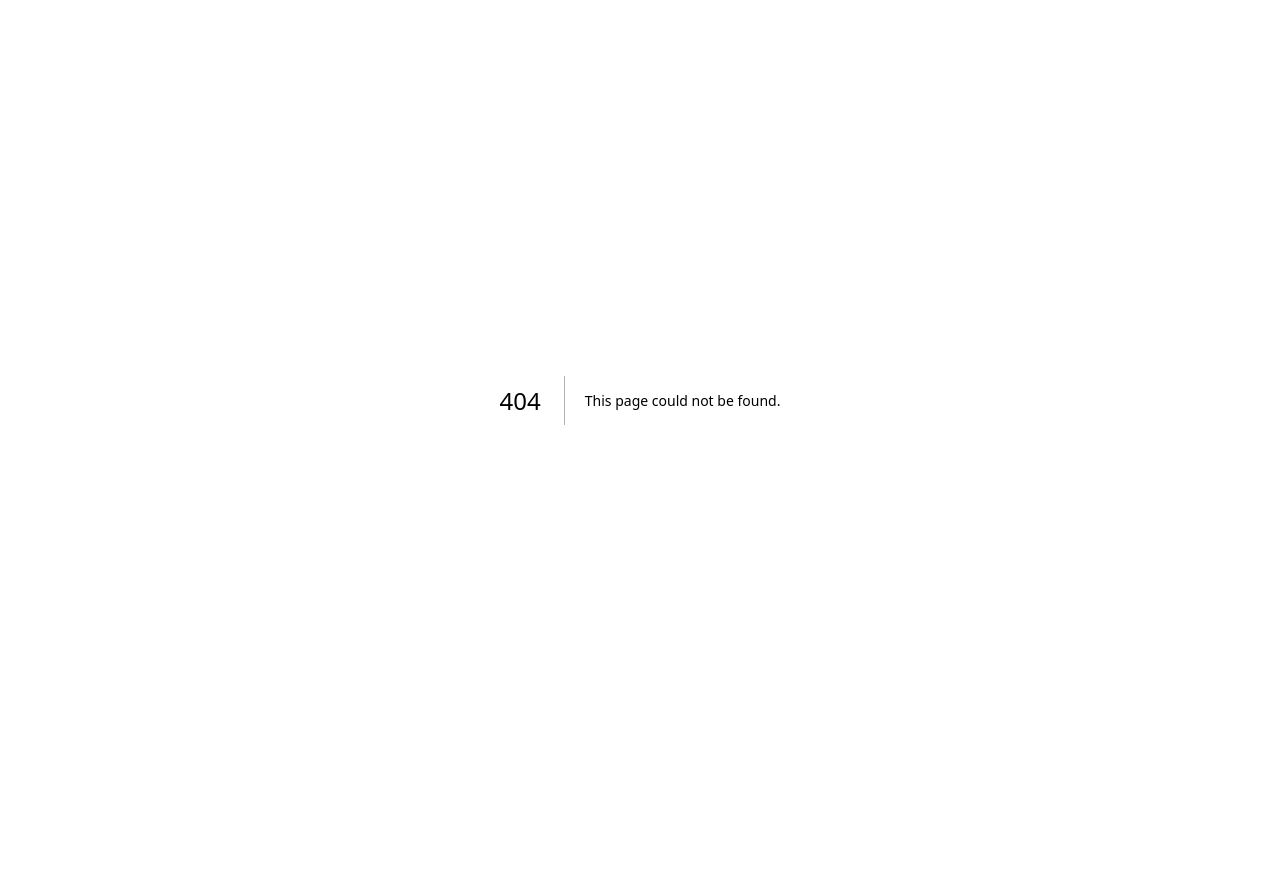
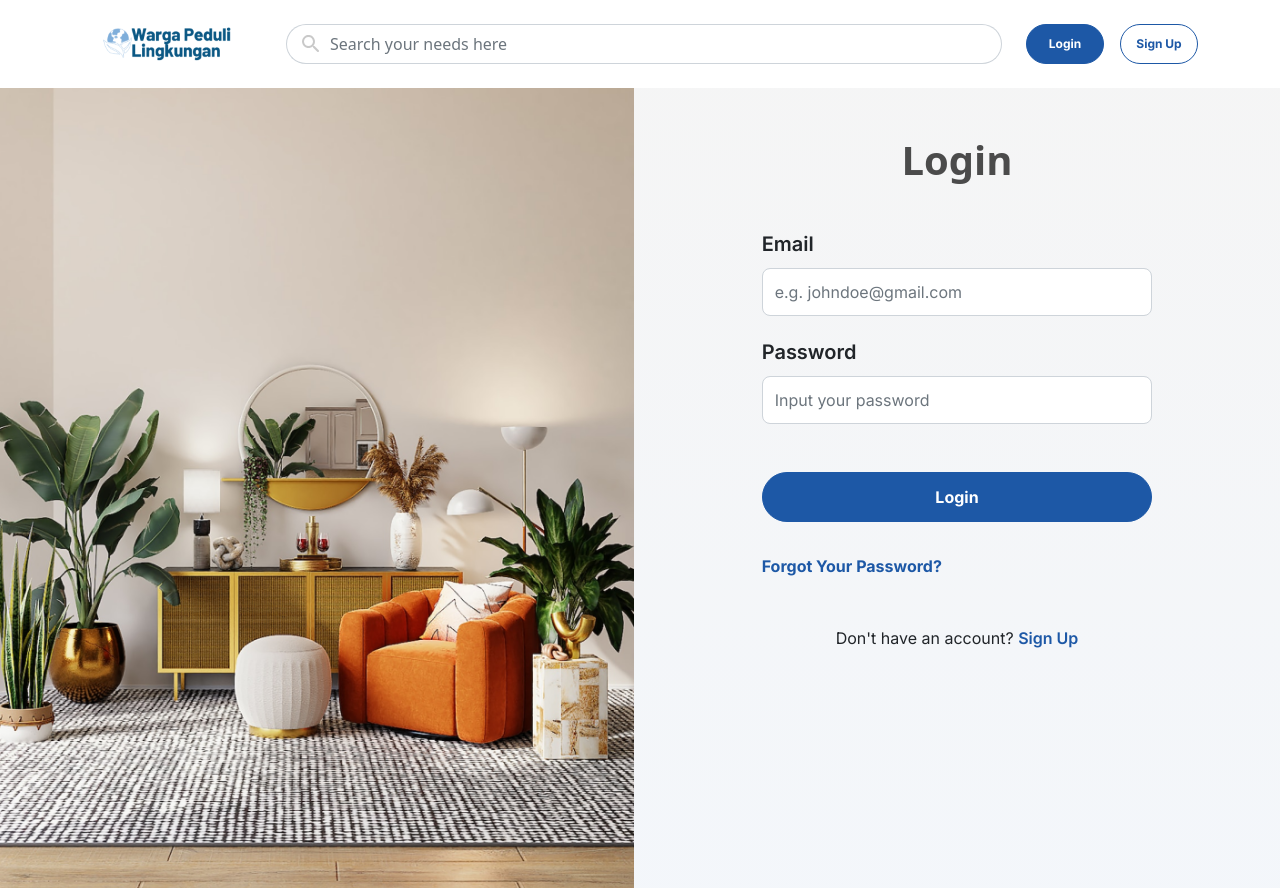
Before and after one commit to rickydamarsaputra/safeclick-wpl-project, a Next.js app: page /login in a window 1280 px wide. Before the commit this address had no page. Before the commit the page ends 800 px from the top, so only its background shows below. Built offline with nearby package versions, Linux system fonts and the light colour scheme.

Commit message:
feat: complete login page

```diff
--- /dev/null
+++ b/components/Forms/Input.js
@@ -0,0 +1,12 @@
+import React from "react";
+
+import styles from "./Input.module.css";
+
+/**
+ * @param {React.DetailedHTMLProps<React.InputHTMLAttributes<HTMLInputElement>, HTMLInputElement>} props
+ */
+function Input(props) {
+  return <input class={`form-control ${styles.input}`} {...props} />;
+}
+
+export default Input;
--- /dev/null
+++ b/components/Forms/Input.module.css
@@ -0,0 +1,5 @@
+.input {
+  border-radius: 8px;
+  max-width: 480px;
+  height: 48px;
+}
--- /dev/null
+++ b/components/Forms/Label.js
@@ -0,0 +1,18 @@
+import React from "react";
+
+import styles from "./Label.module.css";
+
+/**
+ * @param {React.DetailedHTMLProps<React.LabelHTMLAttributes<HTMLLabelElement>, HTMLLabelElement>} props
+ */
+function Label(props) {
+  const { children, ...rest } = props;
+
+  return (
+    <label className={`form-label ${styles.label}`} {...rest}>
+      {children}
+    </label>
+  );
+}
+
+export default Label;
--- /dev/null
+++ b/components/Forms/Label.module.css
@@ -0,0 +1,10 @@
+@import url("https://fonts.googleapis.com/css2?family=Inter:wght@100;200;300;400;500;600;700;800;900&display=swap");
+
+.label {
+  font-family: "Inter", sans-serif;
+  font-style: normal;
+  font-weight: 600;
+  font-size: 20px;
+  line-height: 24px;
+  margin-bottom: 12px;
+}
--- /dev/null
+++ b/components/LoginNavbar/LoginNavbar.module.css
@@ -0,0 +1,58 @@
+@import url("https://fonts.googleapis.com/css2?family=Inter:wght@100;200;300;400;500;600;700;800;900&display=swap");
+
+.nav_container {
+  height: 88px;
+}
+
+.search_container {
+  height: 40px;
+  max-width: 780px;
+}
+
+.search_logo {
+  border-radius: 200px;
+  background-color: transparent;
+  border-right: none;
+  padding-right: 0;
+}
+
+.search_input {
+  border-radius: 200px;
+  background-color: transparent;
+  border-left: none;
+  padding-left: 8px;
+}
+
+.button_container {
+  gap: 16px;
+}
+
+.button {
+  width: 78px;
+  height: 40px;
+  font-size: 12px;
+  font-weight: 700;
+  font-family: "Inter", sans-serif;
+  line-height: 14.52px;
+}
+
+.form_button_container {
+  display: flex;
+  justify-content: space-between;
+  width: 100%;
+  gap: 24px;
+}
+
+.logo {
+  margin-right: 24px;
+}
+
+/* @media screen and (max-width: 768px) {
+  .form_button_container {
+    flex-direction: column;
+  }
+
+  .button_container {
+    align-items: flex-end;
+  }
+} */
--- /dev/null
+++ b/components/LoginNavbar/index.js
@@ -0,0 +1,79 @@
+import React from "react";
+import Image from "next/image";
+import Link from "next/link";
+
+import styles from "./LoginNavbar.module.css";
+
+function LoginNavbar() {
+  return (
+    <nav
+      className={`navbar navbar-expand-lg bg-white container ${styles.nav_container}`}
+    >
+      <div className="container-fluid">
+        <Link href="/" className={`${styles.logo}`}>
+          <Image alt="WPL Logo" width="180" height="40" src="/logo_wpl.png" />
+        </Link>
+        <button
+          className="navbar-toggler"
+          type="button"
+          data-bs-toggle="collapse"
+          data-bs-target="#navbarSupportedContent"
+          aria-controls="navbarSupportedContent"
+          aria-expanded="false"
+          aria-label="Toggle navigation"
+        >
+          <span className="navbar-toggler-icon"></span>
+        </button>
+        <div className="collapse navbar-collapse" id="navbarSupportedContent">
+          <div className={`${styles.form_button_container}`}>
+            <form
+              className={`d-flex input-group ${styles.search_container}`}
+              role="search"
+            >
+              <span
+                class={`input-group-text text-muted ${styles.search_logo}`}
+                id="basic-addon1"
+              >
+                <svg
+                  width="24"
+                  height="24"
+                  viewBox="0 0 24 24"
+                  fill="none"
+                  xmlns="http://www.w3.org/2000/svg"
+                >
+                  <path
+                    d="M15.5 14H14.71L14.43 13.73C15.055 13.004 15.5117 12.1488 15.7676 11.2256C16.0234 10.3025 16.0721 9.33416 15.91 8.39001C15.44 5.61001 13.12 3.39001 10.32 3.05001C9.33562 2.92547 8.33579 3.02778 7.39703 3.34909C6.45827 3.67041 5.60545 4.20222 4.90384 4.90384C4.20222 5.60545 3.67041 6.45827 3.34909 7.39703C3.02778 8.33579 2.92547 9.33562 3.05001 10.32C3.39001 13.12 5.61001 15.44 8.39001 15.91C9.33416 16.0721 10.3025 16.0234 11.2256 15.7676C12.1488 15.5117 13.004 15.055 13.73 14.43L14 14.71V15.5L18.25 19.75C18.66 20.16 19.33 20.16 19.74 19.75C20.15 19.34 20.15 18.67 19.74 18.26L15.5 14ZM9.50001 14C7.01 14 5.00001 11.99 5.00001 9.50001C5.00001 7.01 7.01 5.00001 9.50001 5.00001C11.99 5.00001 14 7.01 14 9.50001C14 11.99 11.99 14 9.50001 14Z"
+                    fill="#4B4B4B"
+                    fill-opacity="0.3"
+                  />
+                </svg>
+              </span>
+              <input
+                className={`form-control ${styles.search_input}`}
+                type="search"
+                placeholder="Search your needs here"
+                aria-label="Search"
+              />
+            </form>
+            <div
+              className={`d-flex justify-content-between ${styles.button_container}`}
+            >
+              <button
+                className={`btn btn-primary-700 rounded-pill ${styles.button}`}
+              >
+                Login
+              </button>
+              <button
+                className={`btn btn-outline-primary-700 rounded-pill ${styles.button}`}
+              >
+                Sign Up
+              </button>
+            </div>
+          </div>
+        </div>
+      </div>
+    </nav>
+  );
+}
+
+export default LoginNavbar;
--- /dev/null
+++ b/pages/login/Login.module.css
@@ -0,0 +1,52 @@
+@import url("https://fonts.googleapis.com/css2?family=Inter:wght@100;200;300;400;500;600;700;800;900&display=swap");
+
+.heading {
+  font-size: 40px;
+  font-weight: 700;
+  margin-bottom: 48px;
+  line-height: 48px;
+  text-align: center;
+  color: #4b4b4b;
+}
+
+.form_container {
+  display: flex;
+  flex-wrap: wrap;
+  flex-direction: column;
+  gap: 24px;
+  font-family: "Inter", sans-serif;
+}
+
+.right_element {
+  background: linear-gradient(
+      0deg,
+      rgba(29, 88, 166, 0.05),
+      rgba(57, 61, 66, 0.05)
+    ),
+    #ffffff;
+}
+
+.login {
+  min-height: 100vh;
+}
+
+.bg_image {
+  background-image: url("/side_image.png");
+  background-size: cover;
+  background-position: center;
+}
+
+.button {
+  border-radius: 200px;
+  height: 50px;
+  font-size: 16px;
+  margin-top: 24px;
+}
+
+.link {
+  margin-top: 24px;
+}
+
+.signup {
+  margin-top: 48px;
+}
--- /dev/null
+++ b/pages/login/index.js
@@ -0,0 +1,89 @@
+import React from "react";
+import Head from "next/head";
+import Image from "next/image";
+
+import LoginNavbar from "../../components/LoginNavbar";
+import Input from "../../components/Forms/Input";
+import Label from "../../components/Forms/Label";
+import styles from "./Login.module.css";
+import Link from "next/link";
+
+function Login() {
+  return (
+    <>
+      <Head>
+        <title>Login | Warga Peduli Lingkungan</title>
+      </Head>
+      <header>
+        <LoginNavbar />
+      </header>
+      <main>
+        <div className="container-fluid ps-md-0">
+          <div className="row">
+            <div
+              className={`d-none d-md-flex col-md-4 col-lg-6 ${styles.bg_image}`}
+            ></div>
+            <div className={`col-md-8 col-lg-6 ${styles.right_element}`}>
+              <div className={`d-flex py-5 ${styles.login}`}>
+                <div className="container">
+                  <div className="row">
+                    <div className="col-md-9 col-lg-8 mx-auto">
+                      <h3 className={`${styles.heading}`}>Login</h3>
+
+                      <form className={`${styles.form_container}`}>
+                        <div>
+                          <Label>Email</Label>
+                          <Input
+                            type="email"
+                            placeholder="e.g. johndoe@gmail.com"
+                          />
+                        </div>
+
+                        <div>
+                          <Label>Password</Label>
+                          <Input
+                            type="password"
+                            placeholder="Input your password"
+                          />
+                        </div>
+
+                        <div className="d-grid">
+                          <button
+                            className={`btn btn-primary-700 fw-bold mb-2 ${styles.button}`}
+                            type="submit"
+                          >
+                            Login
+                          </button>
+                          <Link
+                            className={`${styles.link} text-primary-700 fw-bold text-decoration-none`}
+                            href="#"
+                          >
+                            Forgot Your Password?
+                          </Link>
+
+                          <p
+                            className={`text-center fw-normal ${styles.signup}`}
+                          >
+                            Don&apos;t have an account?{" "}
+                            <Link
+                              href="#"
+                              className="text-primary-700 fw-semibold text-decoration-none"
+                            >
+                              Sign Up
+                            </Link>
+                          </p>
+                        </div>
+                      </form>
+                    </div>
+                  </div>
+                </div>
+              </div>
+            </div>
+          </div>
+        </div>
+      </main>
+    </>
+  );
+}
+
+export default Login;
```
Also changed, not shown: public/logo_wpl.png (added), public/side_image.png (added).
